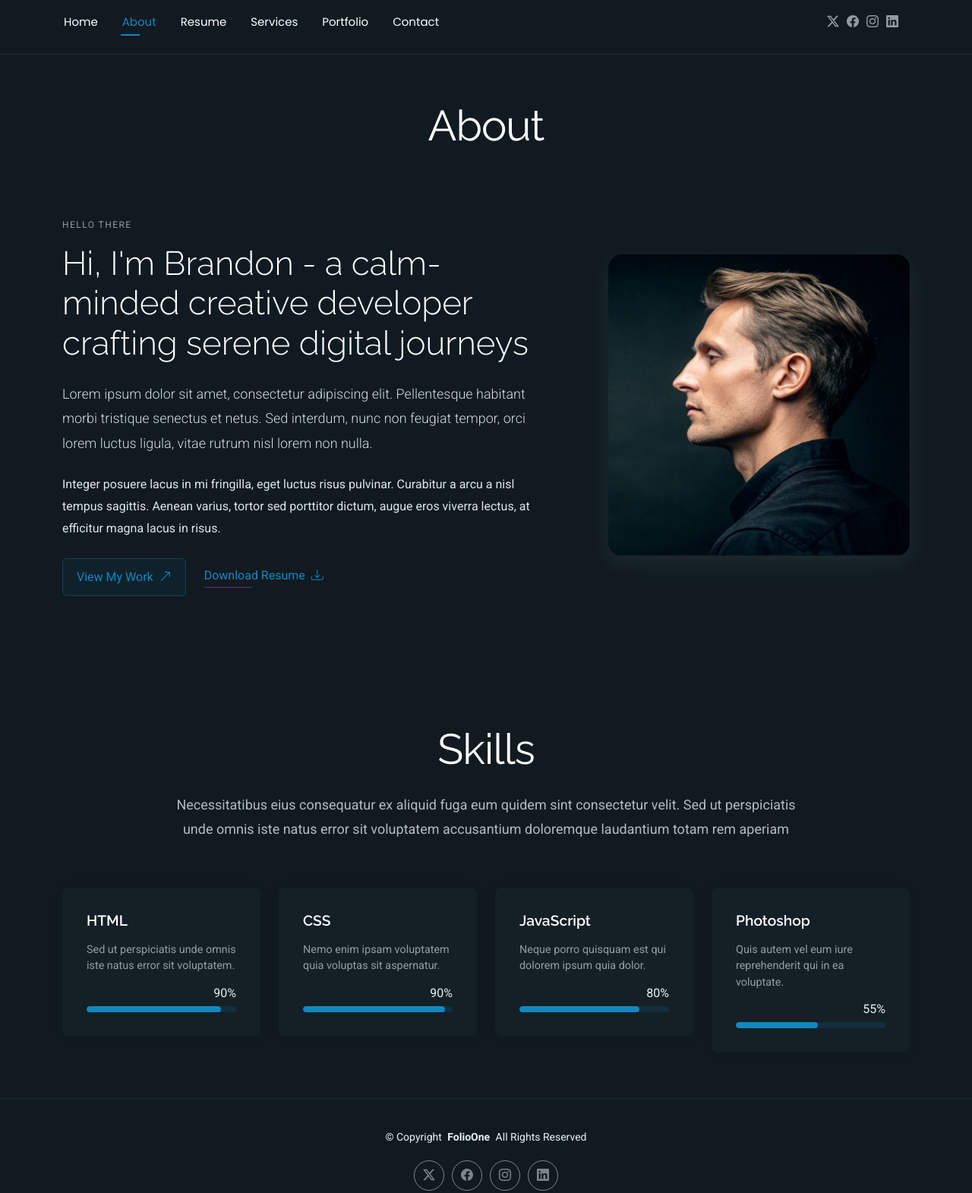
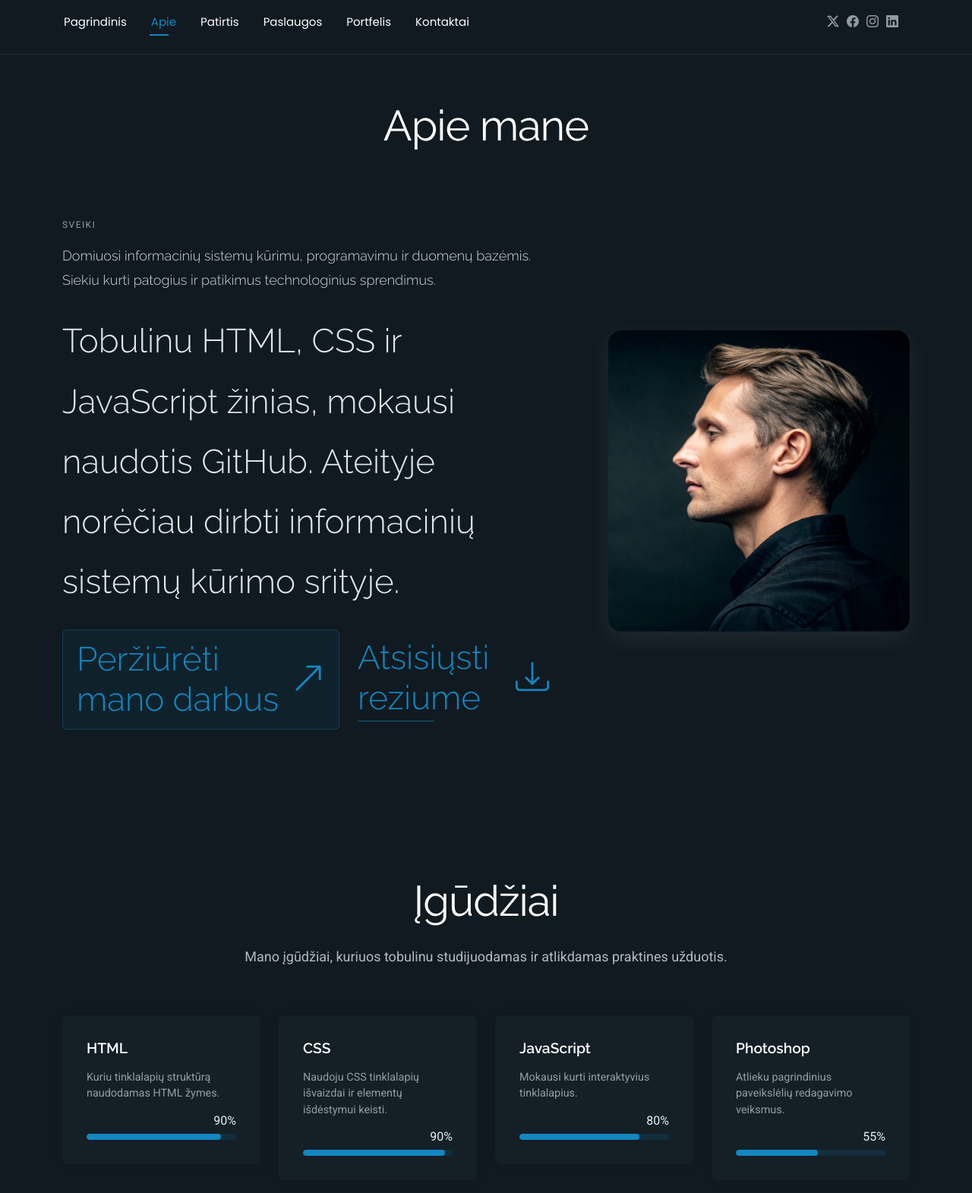
Before and after one commit to Realusis/Skriptinis_programavimas_tinklapiai, a plain HTML site: page about.html in a window 1280 px wide. Shown: the part 12-1583 px from the top of the page at 76% size. Drawn offline with Linux system fonts and the light colour scheme.

Commit message:
pakeisti pavadinimai

```diff
--- a/about.html
+++ b/about.html
@@ -1,10 +1,10 @@
 <!DOCTYPE html>
-<html lang="en">
+<html lang="lt">
 
 <head>
   <meta charset="utf-8">
   <meta content="width=device-width, initial-scale=1.0" name="viewport">
-  <title>About - FolioOne Bootstrap Template</title>
+  <title>Apie mane – Mano CV</title>
   <meta name="description" content="">
   <meta name="keywords" content="">
 
@@ -48,12 +48,12 @@
 
       <nav id="navmenu" class="navmenu">
         <ul>
-          <li><a href="index.html">Home</a></li>
-          <li><a href="about.html" class="active">About</a></li>
-          <li><a href="resume.html">Resume</a></li>
-          <li><a href="services.html">Services</a></li>
-          <li><a href="portfolio.html">Portfolio</a></li>
-          <li><a href="contact.html">Contact</a></li>
+          <li><a href="index.html">Pagrindinis</a></li>
+          <li><a href="about.html" class="active">Apie</a></li>
+          <li><a href="resume.html">Patirtis</a></li>
+          <li><a href="services.html">Paslaugos</a></li>
+          <li><a href="portfolio.html">Portfelis</a></li>
+          <li><a href="contact.html">Kontaktai</a></li>
         </ul>
         <i class="mobile-nav-toggle d-xl-none bi bi-list"></i>
       </nav>
@@ -75,7 +75,7 @@
 
       <!-- Section Title -->
       <div class="container section-title" data-aos="fade-up">
-        <h2>About</h2>
+        <h2>Apie mane</h2>
       </div><!-- End Section Title -->
 
       <div class="container" data-aos="fade-up" data-aos-delay="100">
@@ -84,21 +84,21 @@
         <div class="row align-items-center justify-content-between gy-5 mb-5">
           <div class="col-lg-7" data-aos="fade-right" data-aos-delay="150">
             <div class="intro-content">
-              <span class="eyebrow">Hello there</span>
-              <h2 class="headline">Hi, I'm Brandon - a calm-minded creative developer crafting serene digital journeys</h2>
+              <span class="eyebrow">Sveiki</span>
+              <h2 class="headline"Esu Tautvydas Sasnauskas, informacinių sistemų inžinierius</h2>
               <p class="lead">
-                Lorem ipsum dolor sit amet, consectetur adipiscing elit. Pellentesque habitant morbi tristique senectus et netus. Sed interdum, nunc non feugiat tempor, orci lorem luctus ligula, vitae rutrum nisl lorem non nulla.
+                Domiuosi informacinių sistemų kūrimu, programavimu ir duomenų bazėmis. Siekiu kurti patogius ir patikimus technologinius sprendimus.
               </p>
               <p>
-                Integer posuere lacus in mi fringilla, eget luctus risus pulvinar. Curabitur a arcu a nisl tempus sagittis. Aenean varius, tortor sed porttitor dictum, augue eros viverra lectus, at efficitur magna lacus in risus.
+                Tobulinu HTML, CSS ir JavaScript žinias, mokausi naudotis  GitHub. Ateityje norėčiau dirbti informacinių sistemų kūrimo srityje.
               </p>
 
               <div class="cta-group">
                 <a href="#portfolio" class="btn-ghost">
-                  View My Work <i class="bi bi-arrow-up-right"></i>
+                  Peržiūrėti mano darbus <i class="bi bi-arrow-up-right"></i>
                 </a>
                 <a href="#" class="link-underline">
-                  Download Resume <i class="bi bi-download"></i>
+                  Atsisiųsti reziume <i class="bi bi-download"></i>
                 </a>
               </div>
             </div>
@@ -119,8 +119,8 @@
 
       <!-- Section Title -->
       <div class="container section-title" data-aos="fade-up">
-        <h2>Skills</h2>
-        <p>Necessitatibus eius consequatur ex aliquid fuga eum quidem sint consectetur velit. Sed ut perspiciatis unde omnis iste natus error sit voluptatem accusantium doloremque laudantium totam rem aperiam</p>
+        <h2>Įgūdžiai</h2>
+        <p>Mano įgūdžiai, kuriuos tobulinu studijuodamas ir atlikdamas praktines užduotis.</p>
       </div><!-- End Section Title -->
 
       <div class="container" data-aos="fade-up" data-aos-delay="100">
@@ -130,7 +130,7 @@
           <div class="col-md-6 col-lg-3" data-aos="fade-up" data-aos-delay="100">
             <div class="skill-box">
               <h3>HTML</h3>
-              <p>Sed ut perspiciatis unde omnis iste natus error sit voluptatem.</p>
+              <p>Kuriu tinklalapių struktūrą naudodamas HTML žymes.</p>
               <span class="text-end d-block">90%</span>
               <div class="progress">
                 <div class="progress-bar" role="progressbar" aria-valuenow="90" aria-valuemin="0" aria-valuemax="100"></div>
@@ -141,7 +141,7 @@
           <div class="col-md-6 col-lg-3" data-aos="fade-up" data-aos-delay="200">
             <div class="skill-box">
               <h3>CSS</h3>
-              <p>Nemo enim ipsam voluptatem quia voluptas sit aspernatur.</p>
+              <p>Naudoju CSS tinklalapių išvaizdai ir elementų išdėstymui keisti.</p>
               <span class="text-end d-block">90%</span>
               <div class="progress">
                 <div class="progress-bar" role="progressbar" aria-valuenow="95" aria-valuemin="0" aria-valuemax="100"></div>
@@ -152,7 +152,7 @@
           <div class="col-md-6 col-lg-3" data-aos="fade-up" data-aos-delay="300">
             <div class="skill-box">
               <h3>JavaScript</h3>
-              <p>Neque porro quisquam est qui dolorem ipsum quia dolor.</p>
+              <p>Mokausi kurti interaktyvius tinklalapius.</p>
               <span class="text-end d-block">80%</span>
               <div class="progress">
                 <div class="progress-bar" role="progressbar" aria-valuenow="80" aria-valuemin="0" aria-valuemax="100"></div>
@@ -163,7 +163,7 @@
           <div class="col-md-6 col-lg-3" data-aos="fade-up" data-aos-delay="400">
             <div class="skill-box">
               <h3>Photoshop</h3>
-              <p>Quis autem vel eum iure reprehenderit qui in ea voluptate.</p>
+              <p>Atlieku pagrindinius paveikslėlių redagavimo veiksmus.</p>
               <span class="text-end d-block">55%</span>
               <div class="progress">
                 <div class="progress-bar" role="progressbar" aria-valuenow="55" aria-valuemin="0" aria-valuemax="100">
```
Also changed, not shown: contact.html (+6 -6 lines), index.html (+13 -12 lines), portfolio.html (+6 -6 lines), resume.html (+6 -6 lines), services.html (+6 -6 lines), starter-page.html (+6 -6 lines), assets/img/businessman-using-computer-laptop-to-connect-scaled-e1658386739658.jpg (added).
